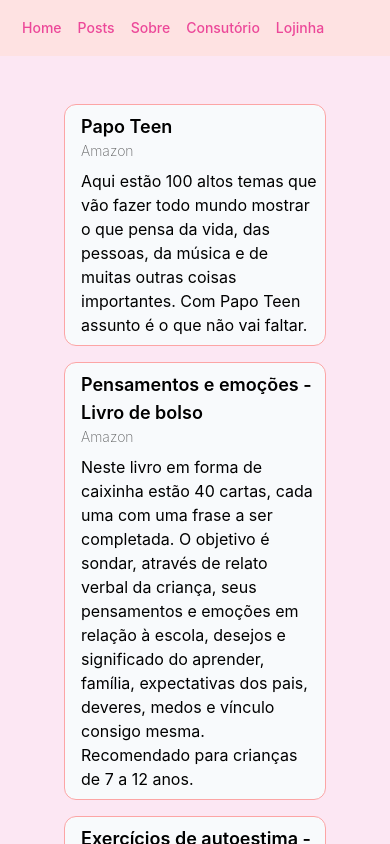
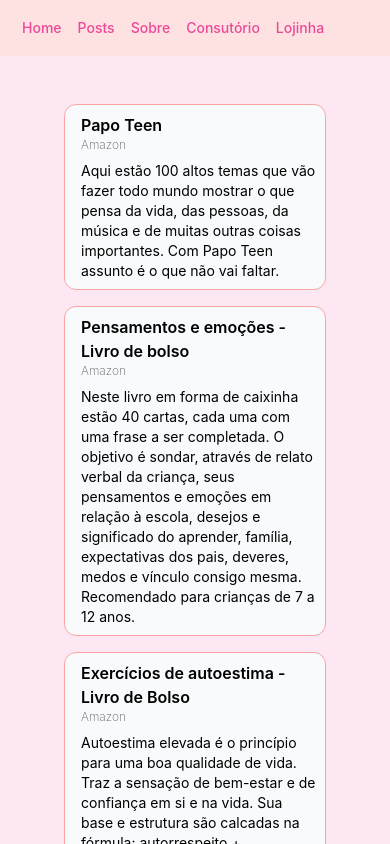
Before and after one commit to renant/psi-camila-samogim-2, a Next.js app: page /lojinha in a window 390 px wide. Shown: the top 844 px of the page. Built offline with nearby package versions, Linux system fonts and the light colour scheme.

Commit message:
melhoria no layout da lojinha

```diff
--- a/src/app/lojinha/page.tsx
+++ b/src/app/lojinha/page.tsx
@@ -23,13 +23,13 @@ export default async function Page() {
                 target="_blank"
                 rel="noopener noreferrer"
               >
-                <h3 className="text-lg md:text-xl font-semibold ">
+                <h3 className="text-md md:text-xl font-semibold ">
                   {produto.nome}
                 </h3>
-                <h4 className="text-sm font-extralight opacity-60 mb-2">
+                <h4 className="md:text-sm text-xs font-extralight opacity-60 mb-2">
                   {produto.nomeLoja}
                 </h4>
-                <p className="text-base loja-text-max">{produto.descricao}</p>
+                <p className="md:text-base text-sm loja-text-max">{produto.descricao}</p>
               </a>
             ))}
         </div>
```
